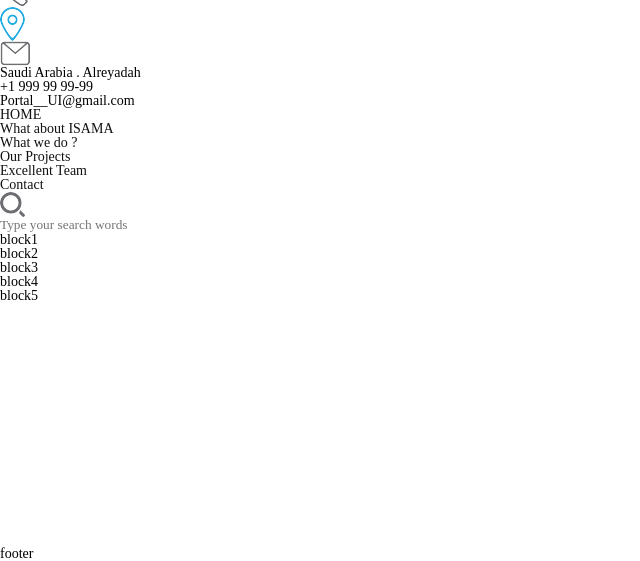
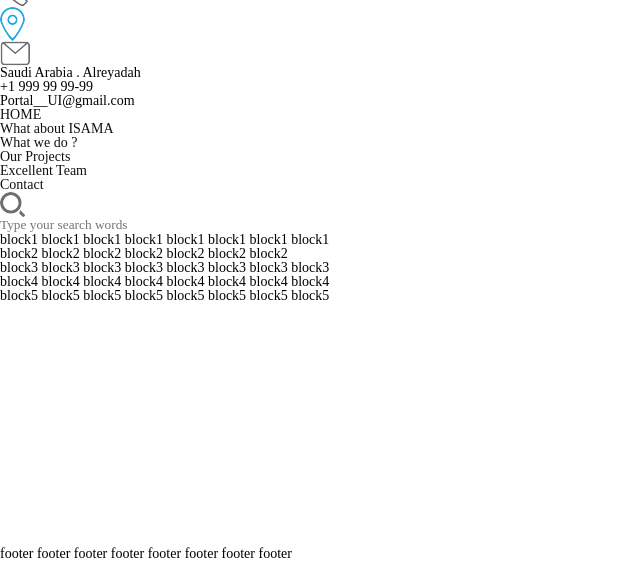
Before and after one commit to nkoort/page8, a plain HTML site: page index.html in a window 1280 px wide. Shown: the part 239-800 px from the top of the page, without its empty margins (0-640 px from the left). Drawn offline with Linux system fonts and the light colour scheme.

Commit message:
Update index.html

```diff
--- a/index.html
+++ b/index.html
@@ -98,35 +98,35 @@
 			<div class="block1">
 				<div class="block1__row">
 					<div class="container">
-						<div class="block1__content">block1</div>
+						<div class="block1__content">block1 block1 block1 block1 block1 block1 block1 block1</div>
 					</div>
 				</div>
 			</div>
 			<div class="block2">
 				<div class="block2__row">
 					<div class="container">
-						<div class="block2__content">block2</div>
+						<div class="block2__content">block2 block2 block2 block2 block2 block2 block2</div>
 					</div>
 				</div>
 			</div>
 			<div class="block3">
 				<div class="block3__row">
 					<div class="container">
-						<div class="block3__content">block3</div>
+						<div class="block3__content"> block3 block3 block3 block3 block3 block3 block3 block3</div>
 					</div>
 				</div>
 			</div>
 			<div class="block4">
 				<div class="block4__row">
 					<div class="container">
-						<div class="block4__content">block4</div>
+						<div class="block4__content"> block4 block4 block4 block4 block4 block4 block4 block4</div>
 					</div>
 				</div>
 			</div>
 			<div class="block5">
 				<div class="block5__row">
 					<div class="container">
-						<div class="block5__content">block5</div>
+						<div class="block5__content"> block5 block5 block5 block5 block5 block5 block5 block5</div>
 					</div>
 				</div>
 			</div>
@@ -134,7 +134,7 @@
 		<div class="footer">
 			<div class="footer__row">
 				<div class="container">
-					<div class="footer__content">footer</div>
+					<div class="footer__content"> footer footer footer footer footer footer footer footer</div>
 				</div>
 			</div>
 		</div>
```
